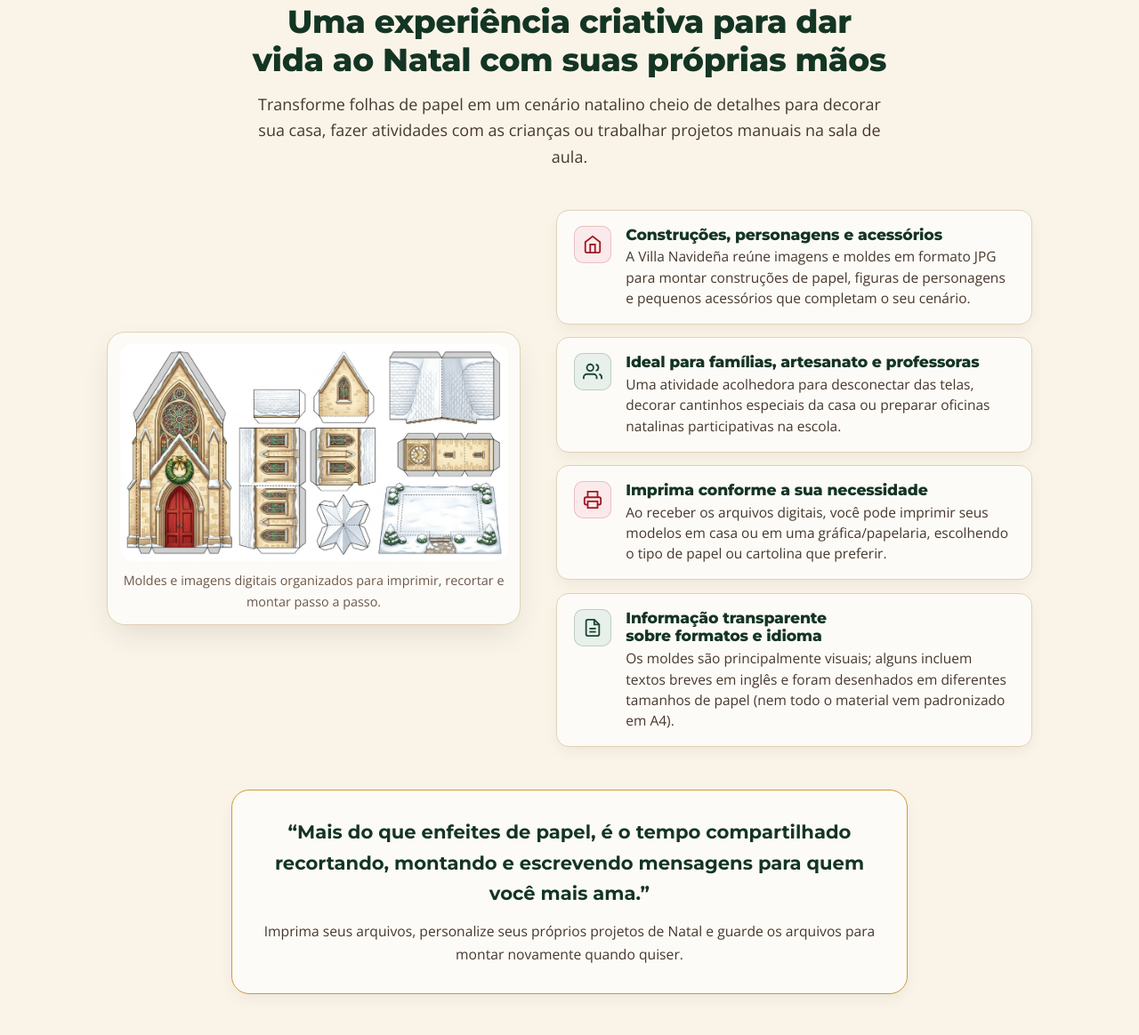
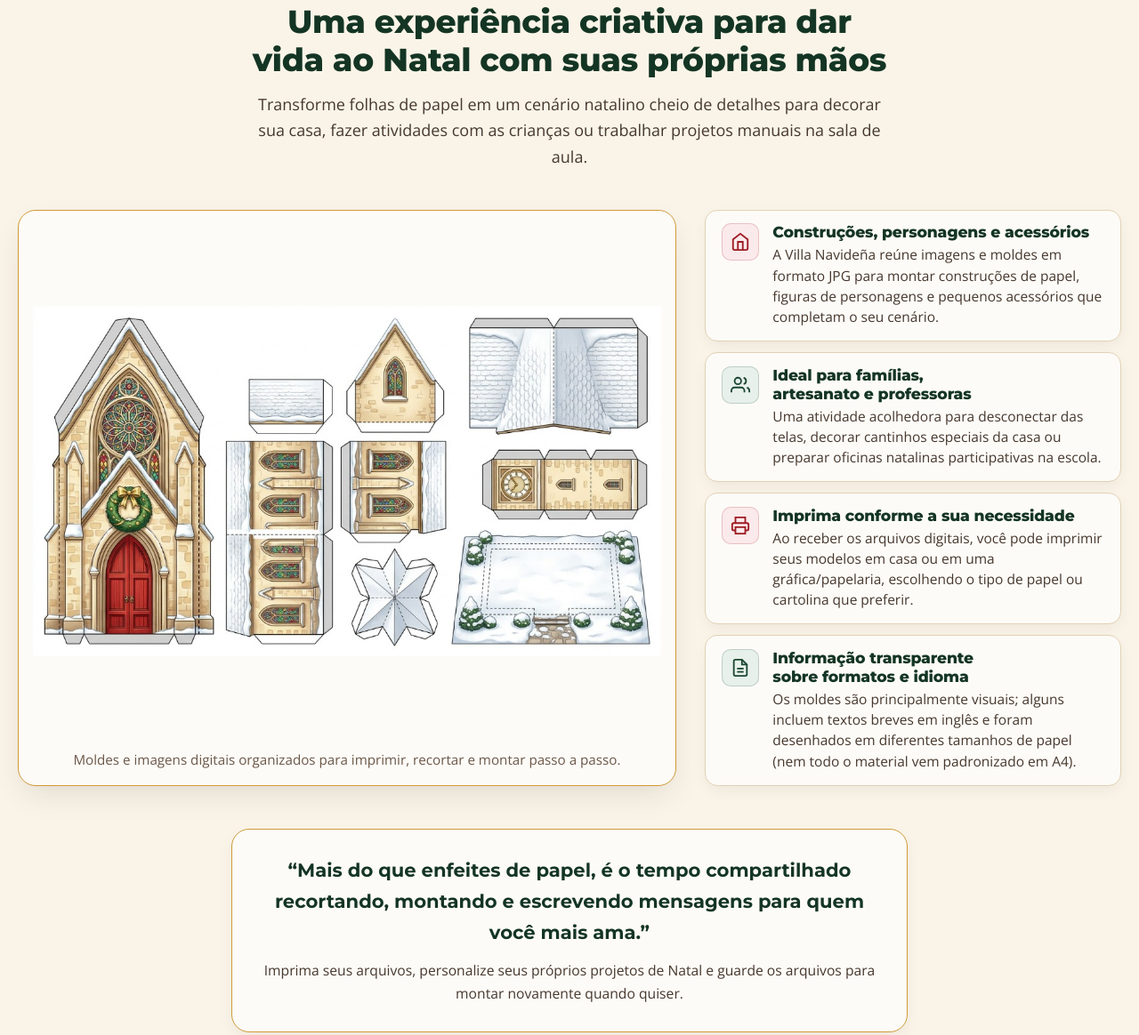
Before and after one commit to andrewsmorais/ofertas-de-natal-2026, a plain HTML site: page index.html in a window 1280 px wide. Shown: the part 1502-2666 px from the top of the page at 89% size. Drawn offline with nearby package versions, Linux system fonts and the light colour scheme.

Commit message:
Amplia imagem da seção 2 para alinhar com a altura dos blocos de texto

```diff
--- a/styles.css
+++ b/styles.css
@@ -352,30 +352,40 @@ p {
   border-bottom: 1px solid var(--cream-300);
 }
 
+.presentation-section .container {
+  max-width: 1280px;
+}
+
 .presentation-grid {
   display: grid;
-  grid-template-columns: 1fr 1.15fr;
-  gap: 2.5rem;
-  align-items: center;
+  grid-template-columns: 1.58fr 1fr;
+  gap: 2rem;
+  align-items: stretch;
 }
 
 .presentation-visual {
   background-color: var(--cream-50);
-  padding: 0.85rem;
+  padding: 1rem;
   border-radius: var(--radius-lg);
-  border: 1px solid var(--cream-300);
+  border: 1.5px solid var(--gold-500);
   box-shadow: var(--shadow-md);
+  display: flex;
+  flex-direction: column;
+  justify-content: center;
 }
 
 .presentation-visual img {
   border-radius: calc(var(--radius-lg) - 6px);
   width: 100%;
+  height: auto;
+  flex: 1 1 auto;
+  object-fit: contain;
 }
 
 .presentation-visual-caption {
-  margin-top: 0.65rem;
+  margin-top: 0.75rem;
   margin-bottom: 0;
-  font-size: 0.9rem;
+  font-size: 0.95rem;
   color: var(--ink-500);
   text-align: center;
 }
@@ -383,15 +393,16 @@ p {
 .feature-stack {
   display: flex;
   flex-direction: column;
-  gap: 0.9rem;
+  justify-content: space-between;
+  gap: 0.75rem;
 }
 
 .feature-row {
   display: flex;
   align-items: flex-start;
-  gap: 1rem;
+  gap: 0.95rem;
   background-color: var(--cream-50);
-  padding: 1.05rem 1.2rem;
+  padding: 0.92rem 1.15rem;
   border-radius: var(--radius-md);
   border: 1px solid var(--cream-300);
   box-shadow: var(--shadow-sm);
@@ -1056,7 +1067,8 @@ p {
   }
 
   .presentation-visual {
-    max-width: 560px;
+    width: 100%;
+    max-width: 100%;
     margin: 0 auto;
   }
 
```
